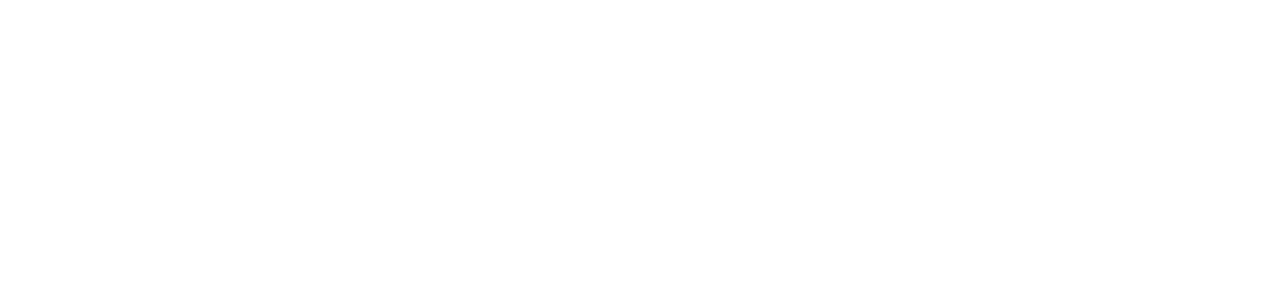
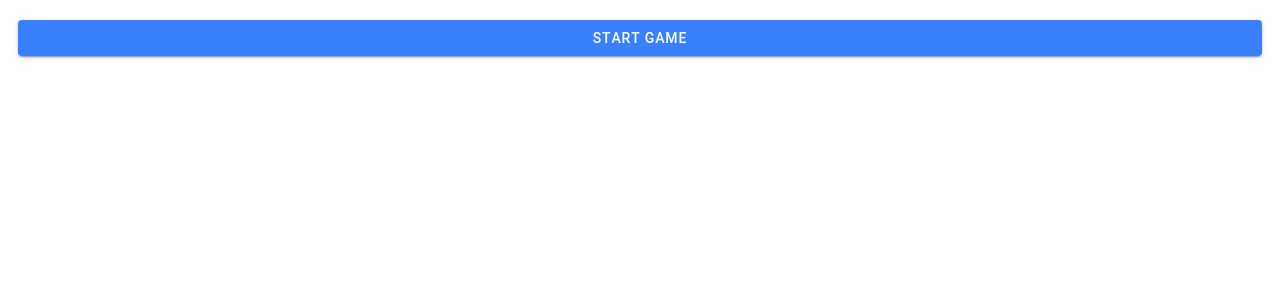
Before and after one commit to fcatae/game-yes, a React (Create React App) app: page /start in a window 1280 px wide. Shown: the top 300 px of the page. Built offline with nearby package versions, Linux system fonts and the light colour scheme.

Commit message:
add navigation

```diff
--- a/src/App.tsx
+++ b/src/App.tsx
@@ -3,6 +3,7 @@
 import { IonApp, IonRouterOutlet } from '@ionic/react';
 import { IonReactRouter } from '@ionic/react-router';
 import Home from './pages/Home';
+import Start from './pages/Start';
 
 /* Core CSS required for Ionic components to work properly */
 import '@ionic/react/css/core.css';
@@ -27,8 +28,9 @@
   <IonApp>
     <IonReactRouter>
       <IonRouterOutlet>
-        <Route path="/home" component={Home} exact={true} />
-        <Route exact path="/" render={() => <Redirect to="/home" />} />
+      <Route path="/home" component={Home} exact={true} />
+      <Route path="/start" component={Start} exact={true} />
+      <Route exact path="/" render={() => <Redirect to="/start" />} />
       </IonRouterOutlet>
     </IonReactRouter>
   </IonApp>
--- /dev/null
+++ b/src/pages/Start.tsx
@@ -0,0 +1,20 @@
+import React from 'react';
+import { IonContent, IonHeader, IonPage, IonTitle, IonButton, IonIcon } from '@ionic/react';
+
+const Start: React.FC = () => {
+  return (
+    <IonPage>
+      <IonContent className="ion-padding">
+        <IonButton color="primary" expand="block" routerLink="/Home"
+        onClick={ (e)=>{
+            alert('start game')
+            //e.preventDefault()
+        }}
+
+        >Start Game</IonButton>
+      </IonContent>
+    </IonPage>
+  );
+};
+
+export default Start;
```
